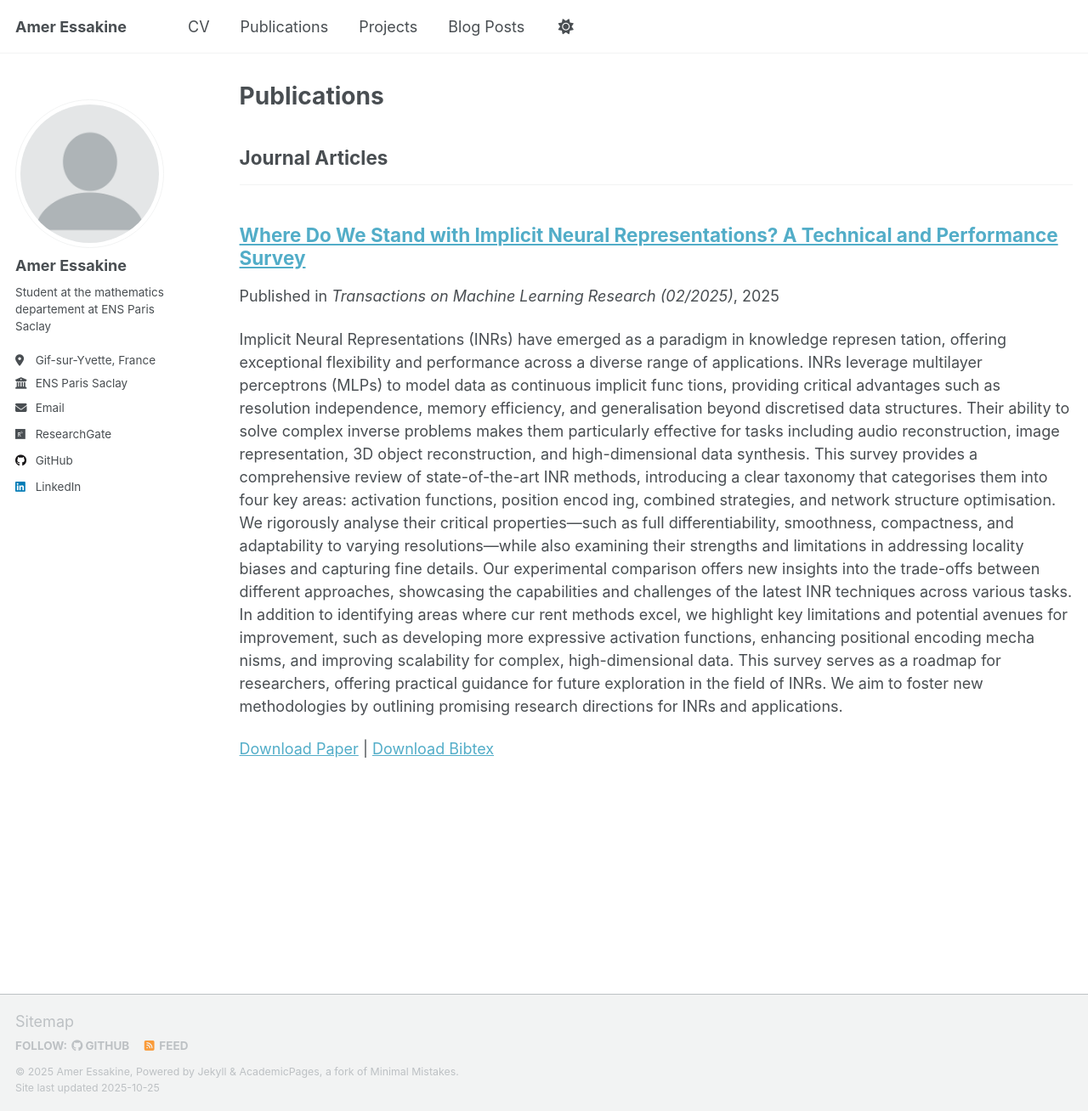
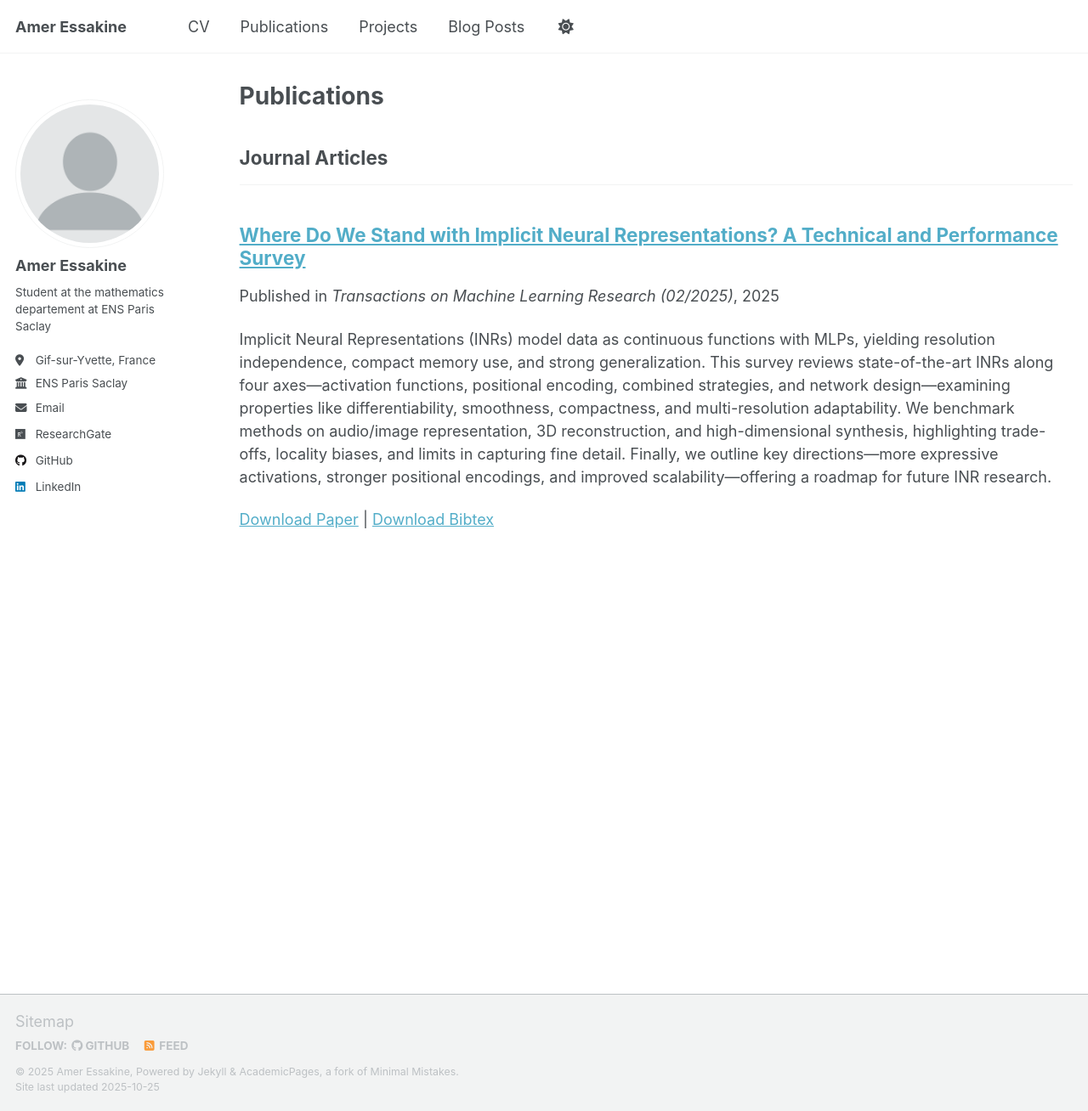
Before and after one commit to aessakine/aessakine.github.io, a Jekyll site: the page built from _pages/publications.html, in a window 1280 px wide and 1308 px high. Shown: the whole window at 85% size. Built offline with Jekyll 4.4.1, drawn with Linux system fonts in a browser that asks for light colours; a script that is not in the unit is left out.

Commit message:
Update 2009-10-01-paper-title-number-1.md

```diff
--- a/_publications/2009-10-01-paper-title-number-1.md
+++ b/_publications/2009-10-01-paper-title-number-1.md
@@ -3,27 +3,7 @@ title: " Where Do We Stand with Implicit Neural Representations? A Technical and
 collection: publications
 category: manuscripts
 permalink: /publication/2009-10-01-paper-title-number-1
-excerpt: 'Implicit Neural Representations (INRs) have emerged as a paradigm in knowledge represen
-tation, offering exceptional flexibility and performance across a diverse range of applications.
- INRs leverage multilayer perceptrons (MLPs) to model data as continuous implicit func
-tions, providing critical advantages such as resolution independence, memory efficiency, and
- generalisation beyond discretised data structures.
- Their ability to solve complex inverse problems makes them particularly effective for tasks including audio reconstruction, image
- representation, 3D object reconstruction, and high-dimensional data synthesis.
- This survey provides a comprehensive review of state-of-the-art INR methods, introducing a clear
- taxonomy that categorises them into four key areas: activation functions, position encod
-ing, combined strategies, and network structure optimisation. We rigorously analyse their
- critical properties—such as full differentiability, smoothness, compactness, and adaptability
- to varying resolutions—while also examining their strengths and limitations in addressing
- locality biases and capturing fine details. Our experimental comparison offers new insights
- into the trade-offs between different approaches, showcasing the capabilities and challenges
- of the latest INR techniques across various tasks. In addition to identifying areas where cur
-rent methods excel, we highlight key limitations and potential avenues for improvement, such
- as developing more expressive activation functions, enhancing positional encoding mecha
-nisms, and improving scalability for complex, high-dimensional data. This survey serves as
- a roadmap for researchers, offering practical guidance for future exploration in the field of
- INRs. We aim to foster new methodologies by outlining promising research directions for
- INRs and applications.'
+excerpt: 'Implicit Neural Representations (INRs) model data as continuous functions with MLPs, yielding resolution independence, compact memory use, and strong generalization. This survey reviews state-of-the-art INRs along four axes—activation functions, positional encoding, combined strategies, and network design—examining properties like differentiability, smoothness, compactness, and multi-resolution adaptability. We benchmark methods on audio/image representation, 3D reconstruction, and high-dimensional synthesis, highlighting trade-offs, locality biases, and limits in capturing fine detail. Finally, we outline key directions—more expressive activations, stronger positional encodings, and improved scalability—offering a roadmap for future INR research.'
 date: 2025-02-20
 venue: 'Transactions on Machine Learning Research (02/2025)'
 paperurl: 'https://openreview.net/pdf?id=QTsJXSvAI2'
```
